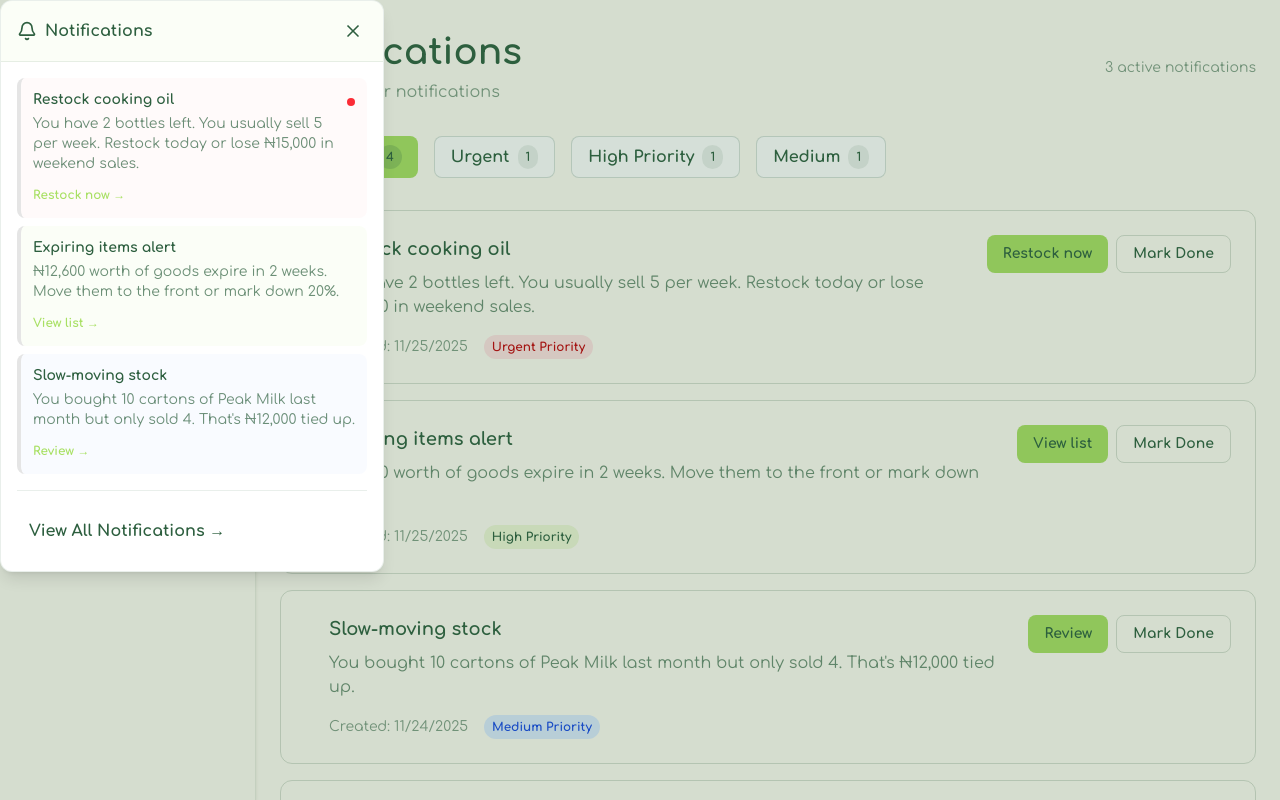
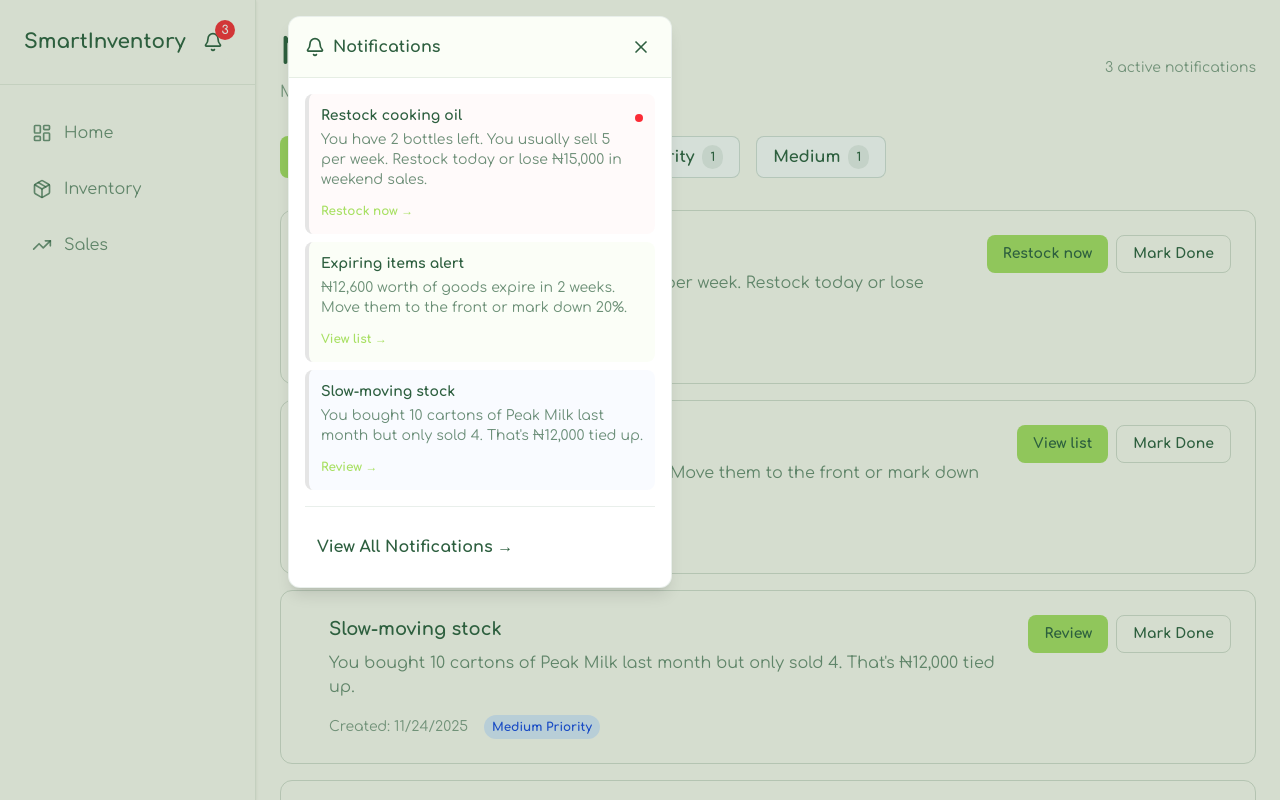
Before and after one commit to Incognitol07/smart-inventory, a Next.js app: page /dashboard/notifications in a window 1280 px wide. Both pictures are taken after a click on the button "Notifications". Shown: the top 800 px of the page. Built offline with nearby package versions, Linux system fonts and the light colour scheme.

Commit message:
feat: update Sidebar and NotificationsModal components for improved layout and customization options

```diff
--- a/app/components/Sidebar.tsx
+++ b/app/components/Sidebar.tsx
@@ -199,7 +199,11 @@ export default function Sidebar({
             onViewAll();
             setShowNotifications(false);
           }}
-          isDropdown={true}
+          className={
+            isCollapsed
+              ? "fixed left-20 top-4"
+              : "fixed md:left-72 left-4 top-20 md:top-4" // Mobile: below header, Desktop: side
+          }
         />
         {/* Navigation */}
         <nav className={`flex-1 ${isCollapsed ? "px-2 py-6" : "px-4 py-6"}`}>
--- a/app/components/modals/NotificationsModal.tsx
+++ b/app/components/modals/NotificationsModal.tsx
@@ -17,7 +17,8 @@ interface NotificationsModalProps {
   actionItems: ActionItem[];
   onAction: (item: ActionItem) => void;
   onViewAll?: () => void;
-  isDropdown?: boolean;
+  title?: string;
+  className?: string;
 }
 
 export default function NotificationsModal({
@@ -26,7 +27,8 @@ export default function NotificationsModal({
   actionItems,
   onAction,
   onViewAll,
-  isDropdown = false,
+  title = "Notifications",
+  className = "fixed top-16 right-6",
 }: NotificationsModalProps) {
   return (
     <AnimatePresence>
@@ -40,18 +42,16 @@ export default function NotificationsModal({
             className="fixed inset-0 bg-deep-forest/20 z-55"
           />
           <motion.div
-            initial={{ opacity: 0, x: 20 }}
+            initial={{ opacity: 0, x: -20 }}
             animate={{ opacity: 1, x: 0 }}
-            exit={{ opacity: 0, x: 20 }}
-            className={`${
-              isDropdown ? "absolute top-0 left-0" : "fixed top-16 right-6"
-            } z-60 w-96 max-h-[600px] bg-white rounded-xl border border-deep-forest/10 shadow-lg overflow-hidden`}
+            exit={{ opacity: 0, x: -20 }}
+            className={`${className} z-60 w-96 max-h-[600px] bg-white rounded-xl border border-deep-forest/10 shadow-lg overflow-hidden`}
           >
             <div className="flex items-center justify-between p-4 border-b border-deep-forest/10 bg-granny-green/5">
               <div className="flex items-center gap-2">
                 <Bell size={20} className="text-deep-forest" />
                 <h3 className="font-semibold text-deep-forest">
-                  Notifications
+                  {title}
                 </h3>
               </div>
               <motion.button
```
